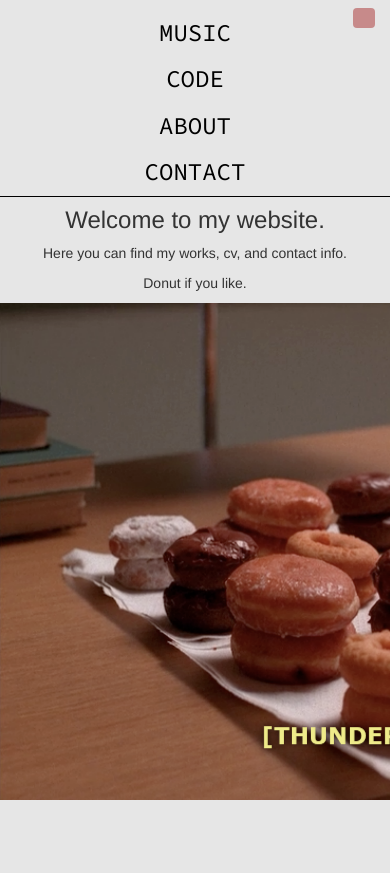
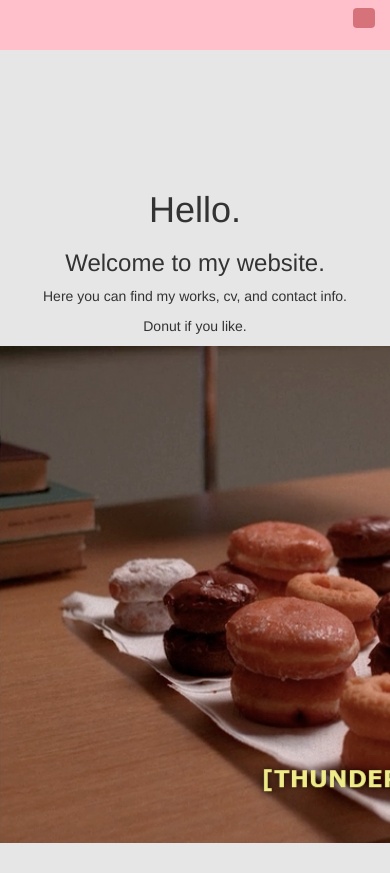
Before and after one commit to smjoseph11/website, a PHP site: page / in a window 390 px wide, after a click that opens the changed part; the page is wider, and only the part inside the window is pictured. Before the commit the page ends 800 px from the top of that part, so only its background shows below. Run offline with PHP 8.4, Linux system fonts and the light colour scheme; some libraries are stand-ins or nearby versions.

Commit message:
added coloring to menu and hiding. Still issues with toggle.

```diff
--- a/css/main.css
+++ b/css/main.css
@@ -8,17 +8,36 @@
 	position: relative;
 	bottom:50px;
 }
+#theButton{
+  z-index:3;
+}
+@media only screen and (max-width:768px){
+ #otherButton{
+    display:none;
+  }
+}
 .navbar-fixed-top{
   z-index:1;
 }
 #myNavbar{
   border:0px;
 }
-#navbar-collapse-1{
+@media only screen and (max-width:768px){
+  #myNavbar{
+    padding-bottom:23px;
+  }
+}
+
+#navbarCollapse1{
   border:0;
 }
+.nav-background{
+  background-color: pink;
+}
 #menu{
-  background-color:#e6e6e6;
+}
+#pageContent{
+  padding-top:50px;
 }
 .navbar-toggle{
   position: fixed;
@@ -31,7 +50,7 @@
   border-bottom: 1px solid black;
   border-right: 1px solid black;
 }
-@media only screen and (max-width:47.8em){
+@media only screen and (max-width:768px){
   .nav-border{
     border-right:none;
   }
@@ -101,6 +120,6 @@ img.resize{
 }
 
 body {
-  margin-top: 50px;
+  padding-top: 100px;
   padding-bottom: 20px;
 }
--- a/index.html
+++ b/index.html
@@ -35,11 +35,11 @@
               <p class="browserupgrade">You are using an <strong>outdated</strong> browser. Please <a href="http://browsehappy.com/">upgrade your browser</a> to improve your experience.</p>
               <![endif]-->
     <nav id="myNavbar" class="navbar container-fluid navbar-fixed-top">
-          <button type="button" class="navbar-toggle" data-toggle="collapse" data-target="#navbar-collapse-1" aria-expanded="false">
+          <button id="theButton" type="button" class="navbar-toggle" data-toggle="collapse" data-target="#navbarCollapse1" aria-expanded="false">
           </button>
-          <button id="otherButton" type="button" class="navbar-toggle" aria-expanded="false" style="display:none">
+          <button id="otherButton" type="button" class="navbar-toggle" data-toggle="collapse" data-target="#navbarCollapse1" aria-expanded="false" style="display:none">
           </button>
-          <div id="navbar-collapse-1"class="collapse navbar-collapse">
+          <div id="navbarCollapse1" class="collapse">
           <div id="nav" class="row">
            <div class="col-xs-12 col-sm-9 nav-border">
              <div id="menu" class="row" style="font-family: 'Source Code Pro'; font-weight:200;">
@@ -59,9 +59,7 @@
           </div>
       <div style="opacity:0" class="col-sm-3 nav-border-2">
       </div>
-    </div>
-          </div>
-    </nav><!--navbar-->
+      </div>
       <div style="margin:0px" class="row">
          <div class="col-xs-6">
             <img id="loading" src="img/ajax_load.gif" alt="loading" />
@@ -70,6 +68,8 @@
           <h3><a style="color:#990000;" href="/">Stanlin Joseph</a></h3>
         </div>
       </div><!--name-row-->
+        </div>
+    </nav><!--navbar-->
     <nav id="musicbar" class="navbar navbar-inverse navbar-fixed-bottom" style="visibility:hidden">
   <div id="css-ancestor" class="media-player" style="height:50px">
     <div id="mediaContainer"></div>
--- a/js/main.js
+++ b/js/main.js
@@ -1,5 +1,20 @@
 var lastScrollTop = 0;
 $(document).ready(function(){
+$(".collapse").on('show.bs.collapse', function(){
+	$('body').animate({
+		'padding-top': 300
+	}, 300
+	);
+});
+$(".collapse").on('hide.bs.collapse', function(){
+	$('body').animate({
+		'padding-top': 100
+	}, 300
+	);
+});
+	if($(window).width() >= 768){
+		$('#navbarCollapse1').addClass('in');
+	}
  navHeight = $('#nav').height().toString();
  $("#myNavbar a").click(function(){
  	  $(".navbar-collapse").collapse('hide');
@@ -79,22 +94,32 @@ function loadPage(url)
 $(document).on('click', '#soundcloud_clickable', function(){
 	$("#soundcloud").slideToggle("slow");
 });
+$(window).resize(function(){
+	if($(this).width() >= 768){
+		$('#navbarCollapse1').addClass('in');
+	}
+	else{
+		$('#navbarCollapse1').removeClass('in');
+	}
+});
 $( window ).scroll(function() {
    var st = $(this).scrollTop();
+   if(st==0){
+   	$(".navbar-toggle").click();
+   	$('#myNavbar').removeClass('nav-background');
+   }
+   	  $('#otherButton').show();
    if (st > lastScrollTop){
-	  $('#otherButton').show();
-	  $('#nav').animate({
-		height:'0px'
-	  });
+	  $('.collapse').collapse("hide");
    } else {
-      $('#nav').animate({
-      	height: navHeight.concat('px')
-      })
+	  if(st == 0){
+	    $('#otherButton').hide();
+		$('.collapse').collapse("show");
+	}
    }
    lastScrollTop = st;
 });
-$(document).on('click', '#otherButton', function(){
-	$('#nav').animate({
-		height:'toggle'
-	});
+$(document).on('click', '.navbar-toggle', function(){
+	$('.collapse').collapse("toggle");
+	$('#myNavbar').addClass('nav-background');
 });
```
